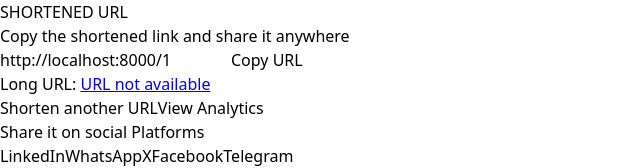
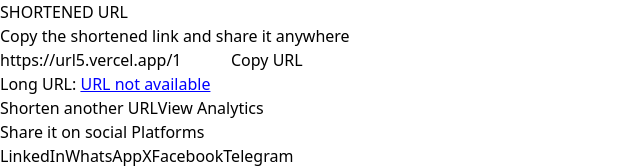
Before and after one commit to vedansh2001/URL_Shortner, a React (Vite) app in the folder frontend/: page /shortened/1 in a window 1280 px wide. Shown: the top 168 px of the page, without its empty margins (0-640 px from the left). Built offline with nearby package versions, Linux system fonts and the light colour scheme.

Commit message:
Updating backend link

```diff
--- a/frontend/src/pages/ShortenedURL.jsx
+++ b/frontend/src/pages/ShortenedURL.jsx
@@ -5,7 +5,7 @@
     const { url } = location.state || {};
     const navigate = useNavigate();
     const id = useParams();
-    const value = `http://localhost:8000/${id.shortId}`;
+    const value = `https://url5.vercel.app/${id.shortId}`;
 
     const handleonclickfunction = () => {
         navigate('/');
@@ -21,7 +21,7 @@
 
     const handleAnalytics = async () => {
       try {
-        const response = await fetch(`http://localhost:8000/url/analytics/${id.shortId}`, {
+        const response = await fetch(`https://url5.vercel.app/url/analytics/${id.shortId}`, {
           method:'GET'
         })
         if (!response.ok) {
```
